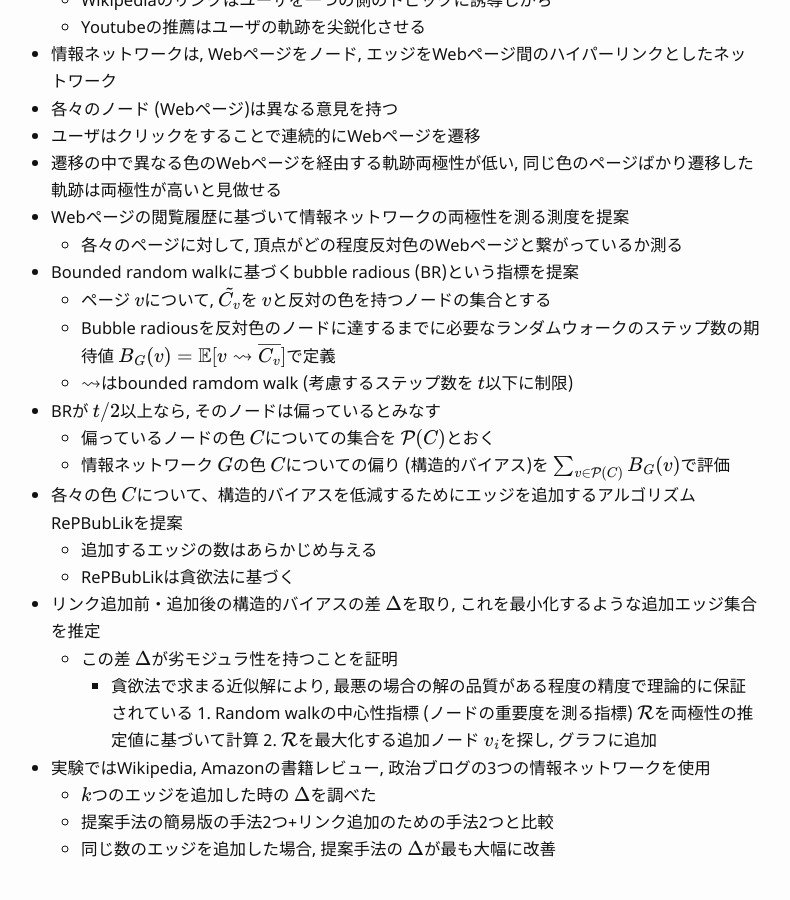
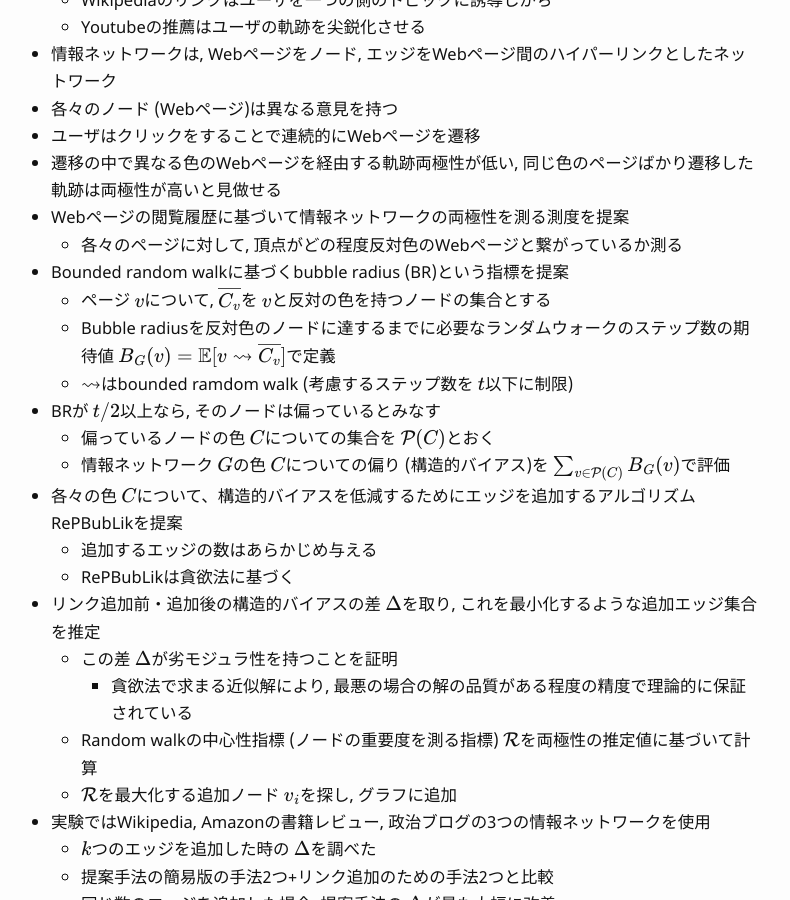
Before and after one commit to mayaaaa/mayaaaa.github.io, a Jekyll site: the page built from _posts/2021-03-08-wsdm-memo.md, in a window 1280 px wide and 900 px high, scrolled down 8412 px. Shown: the whole window, without its empty margins (249-1039 px from the left). Built offline with Jekyll 4.4.1, drawn with Linux system fonts in a browser that asks for light colours; some web fonts are replaced; formulas are drawn with MathJax 3.

Commit message:
update blog post

```diff
--- a/_posts/2021-03-08-wsdm-memo.md
+++ b/_posts/2021-03-08-wsdm-memo.md
@@ -282,9 +282,9 @@ tags: [WSDM21]
 - 遷移の中で異なる色のWebページを経由する軌跡両極性が低い, 同じ色のページばかり遷移した軌跡は両極性が高いと見做せる
 - Webページの閲覧履歴に基づいて情報ネットワークの両極性を測る測度を提案
   - 各々のページに対して, 頂点がどの程度反対色のWebページと繋がっているか測る
-- Bounded random walkに基づくbubble radious (BR)という指標を提案
-  - ページ $$v$$について, $$\tilde{C_v}$$を $$v$$と反対の色を持つノードの集合とする
-  - Bubble radiousを反対色のノードに達するまでに必要なランダムウォークのステップ数の期待値 $$B_G(v)=\mathbb{E}[v\rightsquigarrow\overline{C_v}]$$で定義
+- Bounded random walkに基づくbubble radius (BR)という指標を提案
+  - ページ $$v$$について, $$\overline{C_v}$$を $$v$$と反対の色を持つノードの集合とする
+  - Bubble radiusを反対色のノードに達するまでに必要なランダムウォークのステップ数の期待値 $$B_G(v)=\mathbb{E}[v\rightsquigarrow\overline{C_v}]$$で定義
   - $$\rightsquigarrow$$はbounded ramdom walk (考慮するステップ数を $$t$$以下に制限)
 - BRが $$t/2$$以上なら, そのノードは偏っているとみなす
   - 偏っているノードの色 $$C$$についての集合を $$\mathcal{P}(C)$$とおく
@@ -295,8 +295,8 @@ tags: [WSDM21]
 - リンク追加前・追加後の構造的バイアスの差 $$\Delta$$を取り, これを最小化するような追加エッジ集合を推定
   - この差 $$\Delta$$が劣モジュラ性を持つことを証明
     - 貪欲法で求まる近似解により, 最悪の場合の解の品質がある程度の精度で理論的に保証されている
-  1. Random walkの中心性指標 (ノードの重要度を測る指標) $$\mathcal{R}$$を両極性の推定値に基づいて計算
-  2. $$\mathcal{R}$$を最大化する追加ノード $$v_i$$を探し, グラフに追加
+  - Random walkの中心性指標 (ノードの重要度を測る指標) $$\mathcal{R}$$を両極性の推定値に基づいて計算
+  - $$\mathcal{R}$$を最大化する追加ノード $$v_i$$を探し, グラフに追加
 - 実験ではWikipedia, Amazonの書籍レビュー, 政治ブログの3つの情報ネットワークを使用
   - $$k$$つのエッジを追加した時の $$\Delta$$を調べた
   - 提案手法の簡易版の手法2つ+リンク追加のための手法2つと比較
```
